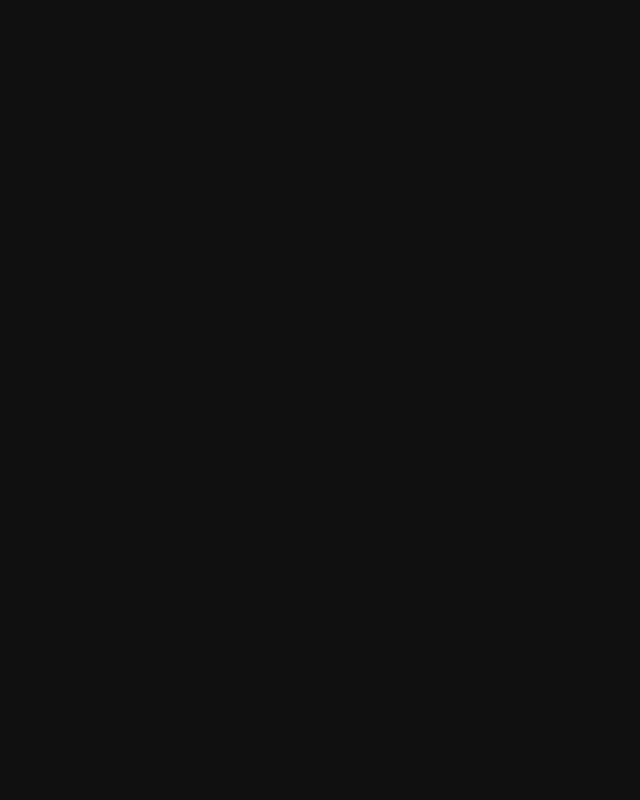
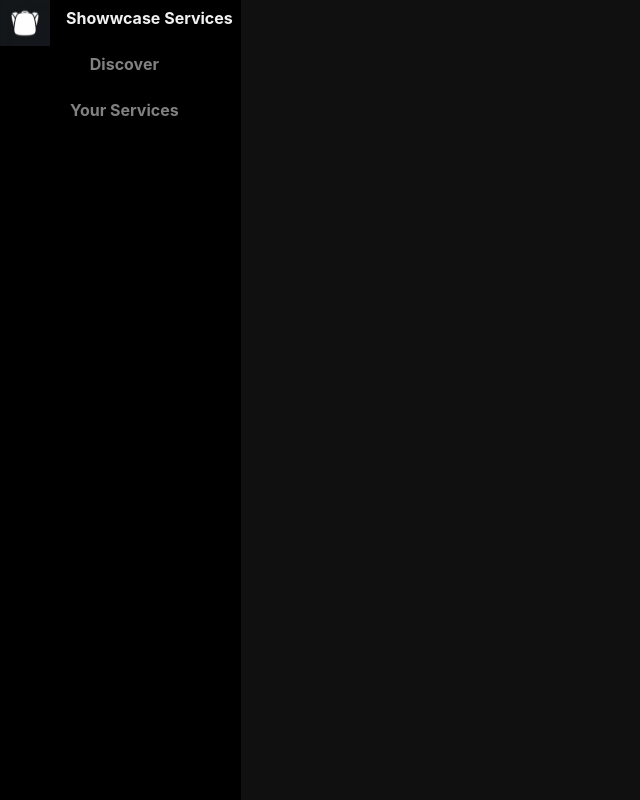
Before and after one commit to sirajlekhak/showw-services, a React (Create React App) app: page /DiscoverPage in a window 1280 px wide. Before the commit this address had no page. Shown: the whole page, without its empty margins (0-640 px from the left). Built offline with nearby package versions, Linux system fonts and the light colour scheme.

Commit message:
added nav in discover page

```diff
--- a/src/App.js
+++ b/src/App.js
@@ -2,25 +2,19 @@ import React from "react";
 import { BrowserRouter as Router, Route, Link, Routes } from "react-router-dom";
 import LoginPage from "./components/LoginPage";
 import YourServices from "./components/YourServices";
+import DiscoverPage from "./components/DiscoverPage";
 
 
 function App() {
   return (
     <Router>
        <div>
-        {/* <nav>
-          <ul>
-            <li>
-              <Link to="/">Login</Link>
-            </li>
-            <li>
-              <Link to="/YourServices">Your Services</Link>
-            </li>
-          </ul>
-        </nav> */}
+
         <Routes>
           <Route path="/" element={<LoginPage />} />
           <Route path="/YourServices" element={<YourServices />} />
+          <Route path="/DiscoverPage" element={<DiscoverPage />} />
+
         </Routes>
       </div>
     </Router>
--- a/src/Sidenav.jsx
+++ b/src/Sidenav.jsx
@@ -11,7 +11,7 @@ function Sidenav() {
         <a className="text-col" href="/">Showwcase Services</a>
       </div>
 
-      <Link to="/discover">Discover</Link>
+      <Link to="/DiscoverPage">Discover</Link>
       <Link to="/YourServices">Your Services</Link>
     </div>
   );
--- a/src/components/DiscoverPage.js
+++ b/src/components/DiscoverPage.js
@@ -0,0 +1,12 @@
+import React from "react";
+import Sidenav from "../Sidenav";
+
+function DiscoverPage({onClick}) {
+  return (
+    <div className="App">
+      <Sidenav />
+    </div>
+  );
+}
+
+export default DiscoverPage;
```
